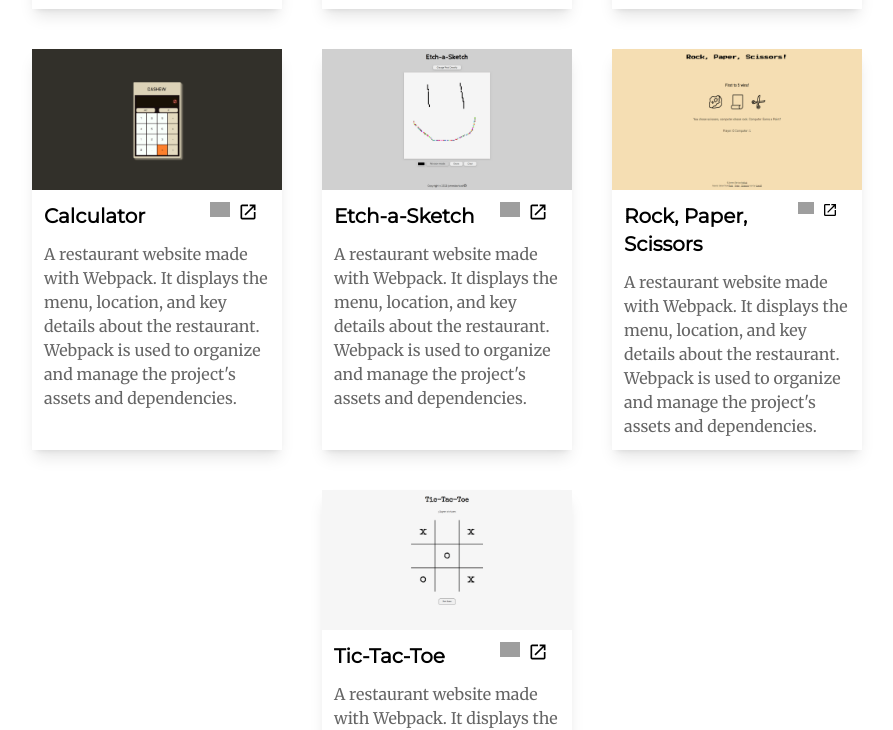
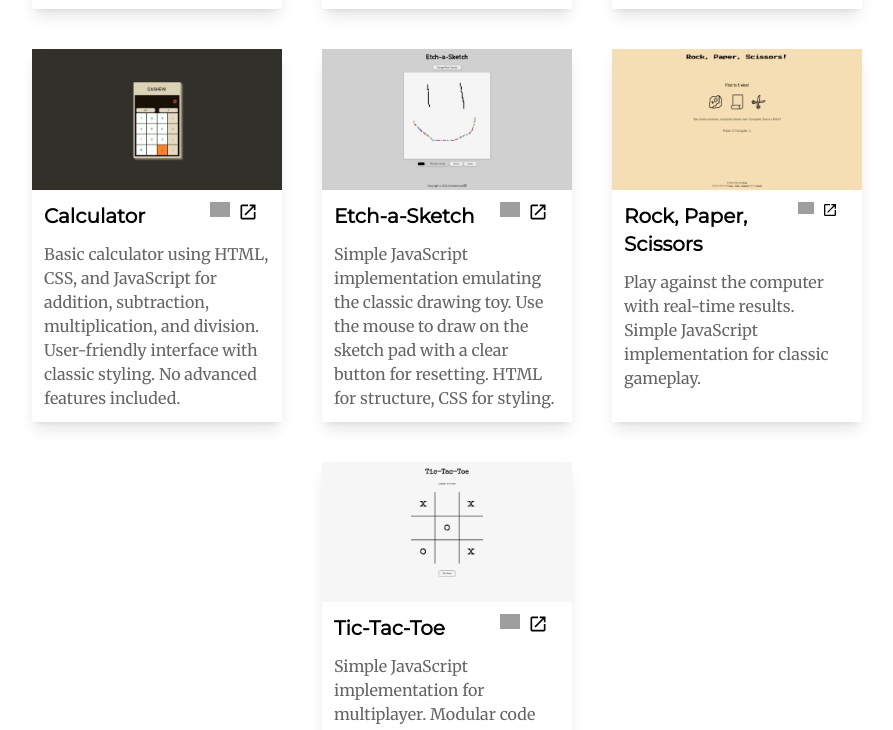
Before and after one commit to jamesBariuad/portfoliov2, a website: page index.html in a window 1280 px wide. Shown: the part 2070-2800 px from the top of the page, without its empty margins (193-1086 px from the left). Drawn offline with Linux system fonts and the light colour scheme; grey boxes are pictures that could not be loaded.

Commit message:
added project descriptions

```diff
--- a/index.html
+++ b/index.html
@@ -16,7 +16,7 @@
     <header
       class="bg-slate-50 text-primary w-screen min-h-20 flex fixed top-0 z-40 shadow-md sm:px-10"
     >
-      <nav class="flex justify-between w-full">
+      <nav class="flex justify-between items-center w-full">
         <a href="#home">
           <img
             src="./assets/logo-no-bg.png"
@@ -30,8 +30,8 @@
           src="./assets/menu.svg"
           onclick="toggleMobileNav()"
           alt="menu"
-          style="width: 80px"
-          class="absolute right-0 top-0 sm:hidden"
+          style="width: 60px"
+          class="sm:hidden"
           id="hamburger-menu"
         />
 
@@ -68,16 +68,16 @@
         />
         <ul class="flex flex-col gap-y-5 place-content-center pt-20 pb-20">
           <li class="hover:bg-black pl-10" onclick="toggleMobileNav()">
-            <a href="#home" class="text-7xl text-white">Home</a>
+            <a href="#home" class="text-4xl text-white">Home</a>
           </li>
           <li class="hover:bg-black pl-10" onclick="toggleMobileNav()">
-            <a href="#about" class="text-7xl text-white">About</a>
+            <a href="#about" class="text-4xl text-white">About</a>
           </li>
           <li class="hover:bg-black pl-10" onclick="toggleMobileNav()">
-            <a href="#projects" class="text-7xl text-white">Projects</a>
+            <a href="#projects" class="text-4xl text-white">Projects</a>
           </li>
           <li class="hover:bg-black pl-10" onclick="toggleMobileNav()">
-            <a href="#contact" class="text-7xl text-white">Contact</a>
+            <a href="#contact" class="text-4xl text-white">Contact</a>
           </li>
         </ul>
       </nav>
@@ -181,7 +181,7 @@
 
       <!-- My Work -->
       <div
-        class="mt-16 flex flex-col justify-center items-center scroll-mt-[80px] lg:mt-0 xl:px-48 2xl:px-[400px]"
+        class="mt-16 flex flex-col justify-center items-center scroll-mt-[80px] lg:mt-0 xl:px-48 2xl:px-[300px]"
         id="projects"
       >
         <div class="text-4xl font-bold font-mainText text-center mb-8 mt-3">
@@ -343,9 +343,9 @@
             </div>
 
             <div class="opacity-60 m-3 font-subText">
-              A restaurant website made with Webpack. It displays the menu,
-              location, and key details about the restaurant. Webpack is used to
-              organize and manage the project's assets and dependencies.
+              Basic calculator using HTML, CSS, and JavaScript for addition,
+              subtraction, multiplication, and division. User-friendly interface
+              with classic styling. No advanced features included.
             </div>
           </div>
           <!-- proj5 -->
@@ -383,9 +383,9 @@
             </div>
 
             <div class="opacity-60 m-3 font-subText">
-              A restaurant website made with Webpack. It displays the menu,
-              location, and key details about the restaurant. Webpack is used to
-              organize and manage the project's assets and dependencies.
+              Simple JavaScript implementation emulating the classic drawing
+              toy. Use the mouse to draw on the sketch pad with a clear button
+              for resetting. HTML for structure, CSS for styling.
             </div>
           </div>
           <!-- proj6 -->
@@ -423,9 +423,8 @@
             </div>
 
             <div class="opacity-60 m-3 font-subText">
-              A restaurant website made with Webpack. It displays the menu,
-              location, and key details about the restaurant. Webpack is used to
-              organize and manage the project's assets and dependencies.
+              Play against the computer with real-time results. Simple
+              JavaScript implementation for classic gameplay.
             </div>
           </div>
           <!--proj7-->
@@ -462,9 +461,7 @@
             </div>
 
             <div class="opacity-60 m-3 font-subText">
-              A restaurant website made with Webpack. It displays the menu,
-              location, and key details about the restaurant. Webpack is used to
-              organize and manage the project's assets and dependencies.
+              Simple JavaScript implementation for multiplayer. Modular code for easy maintenance.
             </div>
           </div>
         </div>
```
Also changed, not shown: dist/output.css.
